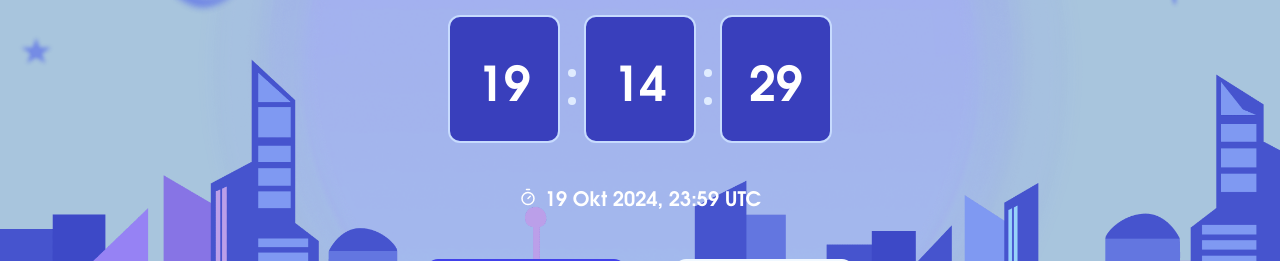
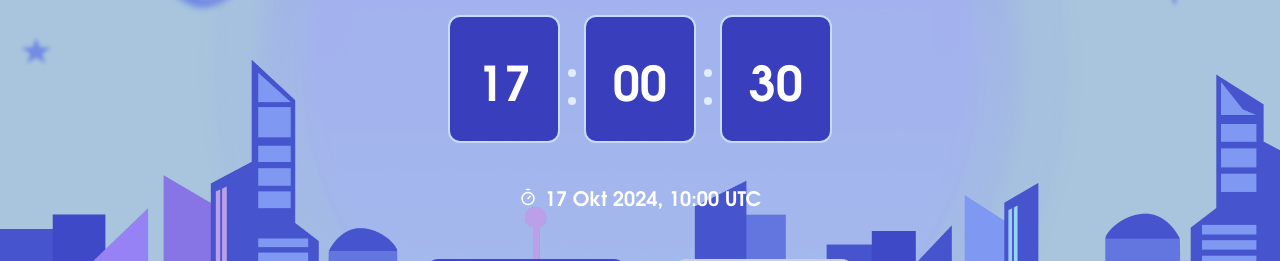
Before and after one commit to OH-Fasilkom-UI/oh24-frontend, a Next.js app: page / in a window 1280 px wide. Shown: the part 357-618 px from the top of the page. Built offline with nearby package versions, Linux system fonts and the light colour scheme; no server answers.

Commit message:
feat: bug fixing and copywriting :)

```diff
--- a/modules/ExploreModule/constant.ts
+++ b/modules/ExploreModule/constant.ts
@@ -56,7 +56,7 @@ export const ISI_PRESTASI = [
     title: '#1',
     description: 'Juara Umum',
     status: 'GEMASTIK',
-    metrics: '(GEMASTIK 2016-2020)',
+    metrics: '(GEMASTIK 2016-2020, 2024)',
   },
   {
     icon: Globe2,
--- a/modules/LandingPageModule/components/LandingPageHero.tsx
+++ b/modules/LandingPageModule/components/LandingPageHero.tsx
@@ -53,14 +53,14 @@ const LandingPageHero = () => {
         height={500}
         className={`object-contain -z-30 absolute mt-[25rem] sm:mt-[43rem] lg:mt-[44rem] xl:mt-[43rem]  right-0   max-w-[200px] sm:max-w-[300px] lg:max-w-[400px] xl:max-w-[800px] max-h-[300px] animate-move2 ${styles.animateMove2}`}
       />
-      <div className="mt-[100px] sm:mt-[180px] flex flex-col items-center">
+      <div className="mt-[100px] sm:mt-[180px] flex flex-col items-center ">
         <h2 className="font-bold text-center text-Text/TextLightBG leading-[50px] text-[26px] sm:text-t2 max-sm:leading-[29px] tracking-wider">
           Open House
           <br /> &nbsp;Fasilkom UI 2024
         </h2>
         <div className="mt-6 sm:mt-12">
           <Countdown
-            targetDate={new Date('2024-10-19T23:59:00')}
+            targetDate={new Date('2024-10-17T10:00:00')}
             displayDate
             classNameType="sm:text-xl text-white"
             classNameBlock=" w-[60px] h-[70px] sm:w-20 sm:h-24 sm:w-28 sm:h-32 mt-3 mb-3 sm:mb-8"
@@ -74,6 +74,7 @@ const LandingPageHero = () => {
           </Link>
           <Link href="/register">
             <Button
+              disabled
               variant="tertiary"
               className="w-[120px] h-[40px] sm:w-[180px] sm:h-[50px] text-[10px] sm:text-[12px]"
             >
--- a/modules/LandingPageModule/elements/WhatIsOpenHouseCarousel.tsx
+++ b/modules/LandingPageModule/elements/WhatIsOpenHouseCarousel.tsx
@@ -27,7 +27,7 @@ const WhatIsOpenHouseCarousel: React.FC<PropType> = (props) => {
   const tweenNodes = useRef<HTMLElement[]>([])
   const [activeSlideIndex, setActiveSlideIndex] = useState(0)
   const [lastVisibleSlideIndex, setLastVisibleSlideIndex] = useState(2)
-  const [isMdOrLarger, setIsMdOrLarger] = useState(false)
+  const [isMdOrLarger, setIsMdOrLarger] = useState(true)
 
   useEffect(() => {
     const handleResize = () => {
--- a/modules/LandingPageModule/index.tsx
+++ b/modules/LandingPageModule/index.tsx
@@ -17,7 +17,7 @@ const LandingPageModule = () => {
       </div>
       <WhatIsOpenHouse />
       <LandingPageTimeline />
-      <Videos />
+      {/* <Videos /> */}
       <div className="relative pt-20 md:pt-32">
         <Image
           src={'/bg-testimony-partners-faq.png'}
```
